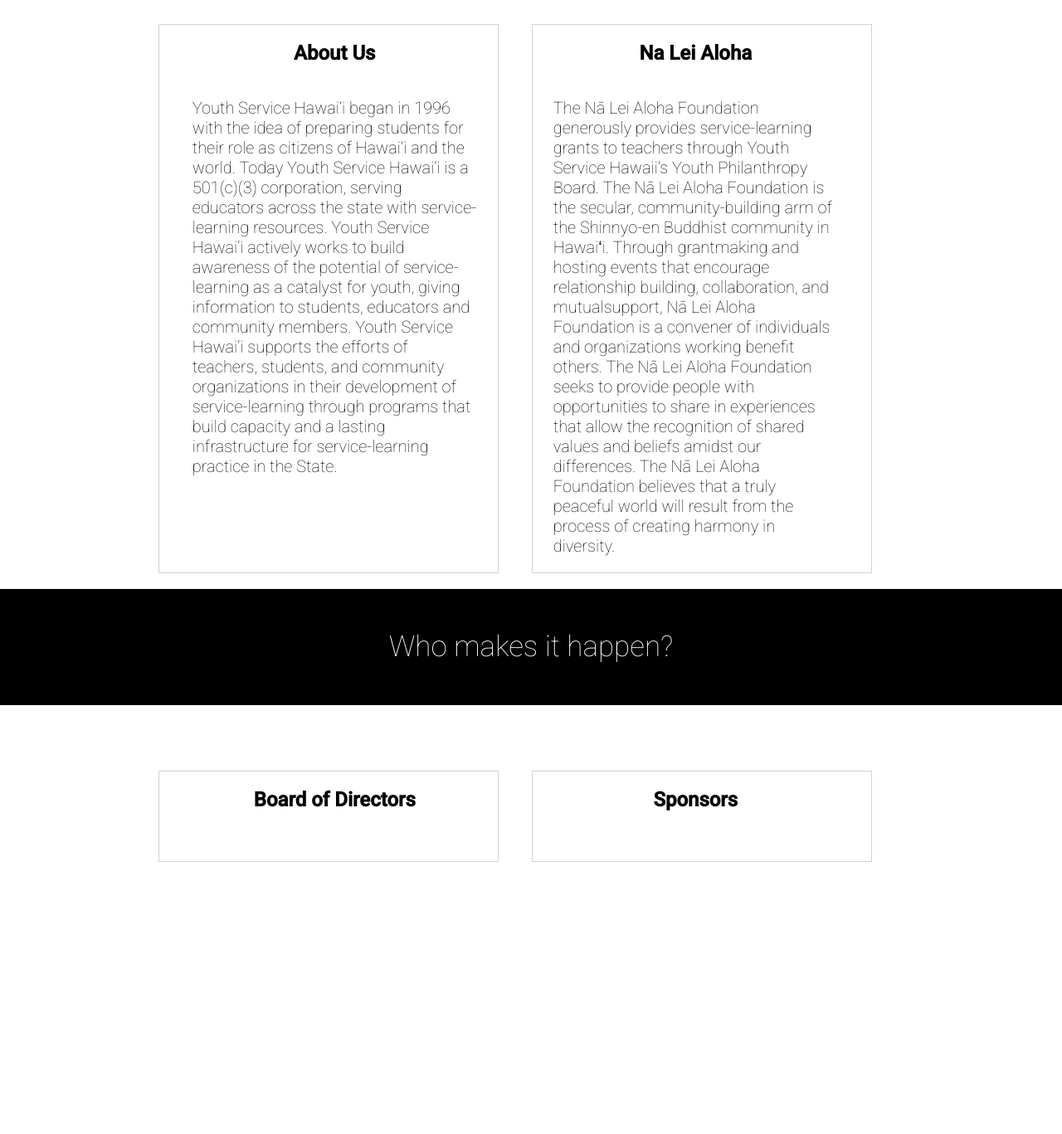
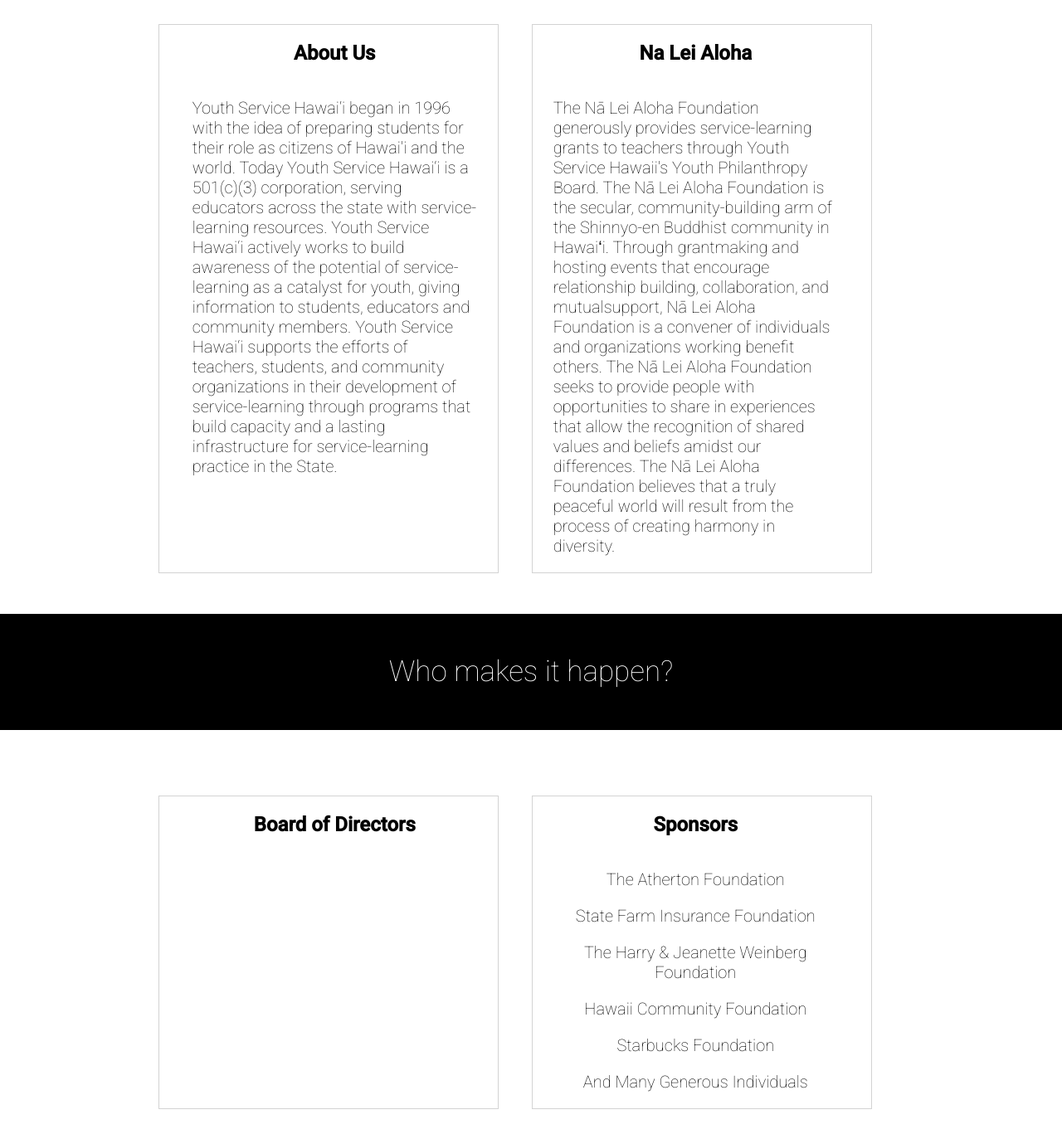
Before and after one commit to PyDever/ysh-server, a Node server app: page / in a window 1280 px wide. Shown: the part 1173-2540 px from the top of the page at 83% size. Before the commit the page ends 2212 px from the top, so only its background shows below. Run offline with Node 20, Linux system fonts and the light colour scheme; some libraries are stand-ins or nearby versions.

Commit message:
added sponsers and styled it

```diff
--- a/public/styles/index.css
+++ b/public/styles/index.css
@@ -8,6 +8,9 @@ body {
 body {
   font-family: 'Roboto', sans-serif;
   font-weight: 100;
+}
+.sponsors-list {
+  text-align: center;
 }
 .main-one {
   display: flex;
@@ -46,6 +49,7 @@ p {
   margin-top: 30;
   padding-top: 30px;
   max-width: 100%;
+  padding-bottom: 30px;
 }
 
 .styled-background {
--- a/views/index.ejs
+++ b/views/index.ejs
@@ -92,7 +92,12 @@
             <div id="aboutdiv">
               <h2>Sponsors</h2>
             </div>
-            <p></p>
+            <div class="sponsors-list"><p>The Atherton Foundation</p>
+              <p>State Farm Insurance Foundation</p>
+              <p>The Harry & Jeanette Weinberg Foundation</p>
+              <p>Hawaii Community Foundation</p>
+              <p>Starbucks Foundation</p>
+              <p>And Many Generous Individuals</p></div>
           </div>
 
         </div>
```
